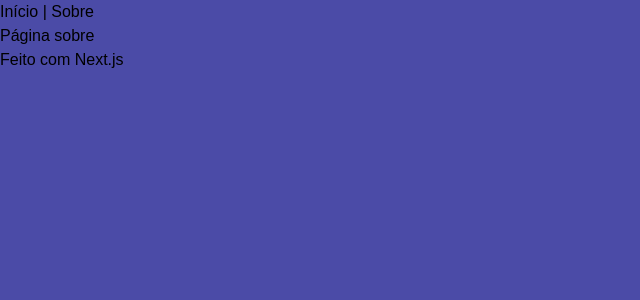
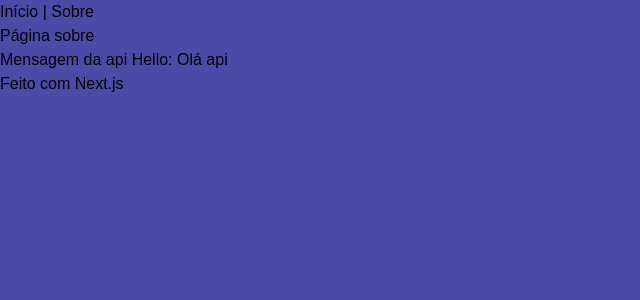
Before and after one commit to CoderEduardo/NextJs, a Next.js app in the folder teste/: page /sobre in a window 1280 px wide. Shown: the top 300 px of the page, without its empty margins (0-640 px from the left). Built offline with nearby package versions, Linux system fonts and the light colour scheme.

Commit message:
criando uma api com uma mensagem, acessando e exibindo na tela

```diff
--- /dev/null
+++ b/teste/src/app/api/hello/route.ts
@@ -0,0 +1,5 @@
+import { NextResponse } from "next/server";
+
+export async function GET() {
+  return NextResponse.json({ message: "Olá api" });
+}
--- a/teste/src/app/sobre/page.tsx
+++ b/teste/src/app/sobre/page.tsx
@@ -1,5 +1,12 @@
-export default function sobre(){
+export default async function sobre() {
 
-    return <h1>Página sobre</h1>
+    const res = await fetch('http://localhost:3000/api/hello')
+    const mensagem = await res.json()
 
+    return (
+        <div>
+            <h1>Página sobre</h1>
+            <p>Mensagem da api Hello: {mensagem.message}</p>
+        </div>
+    )
 }
```
